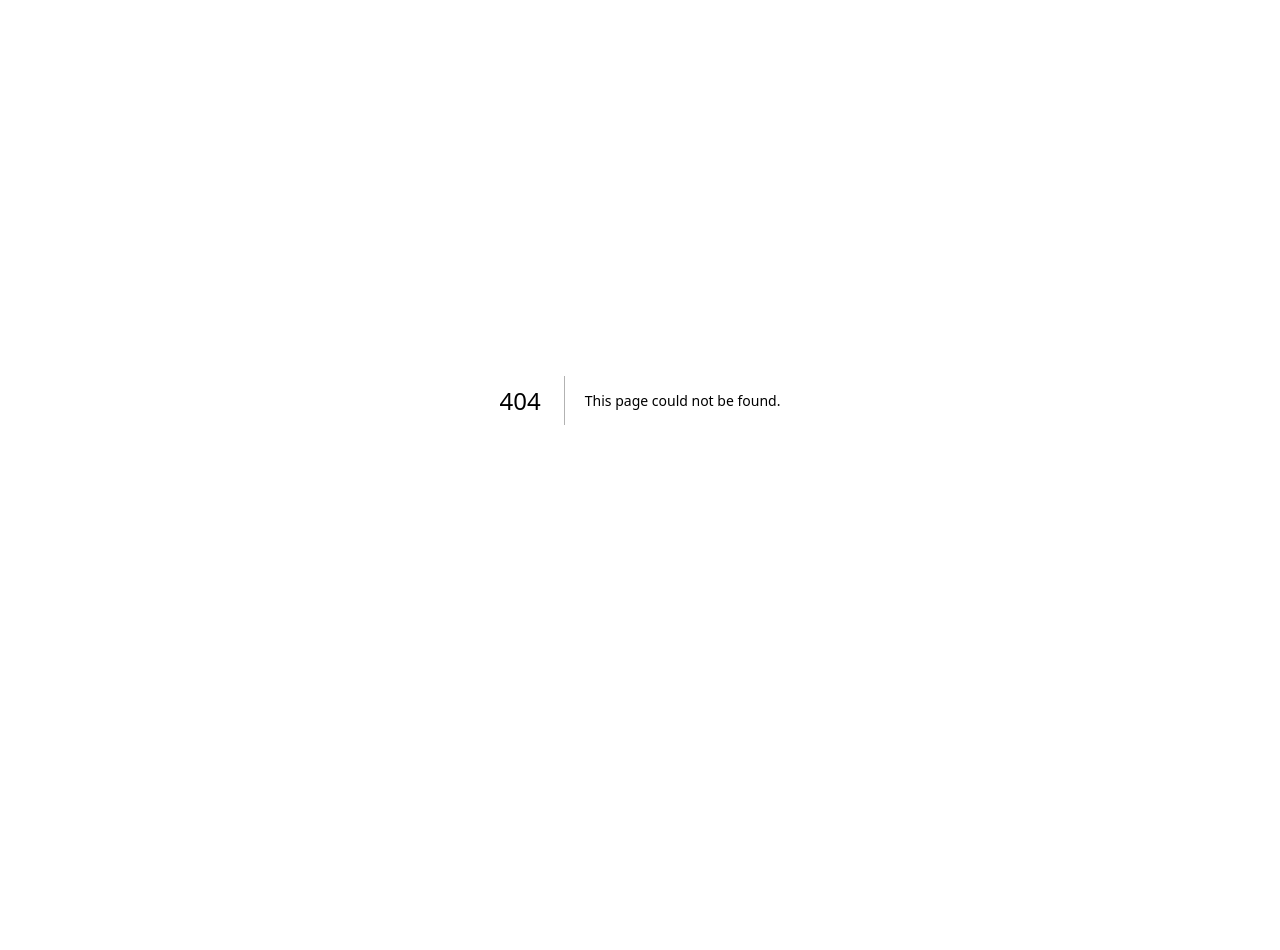
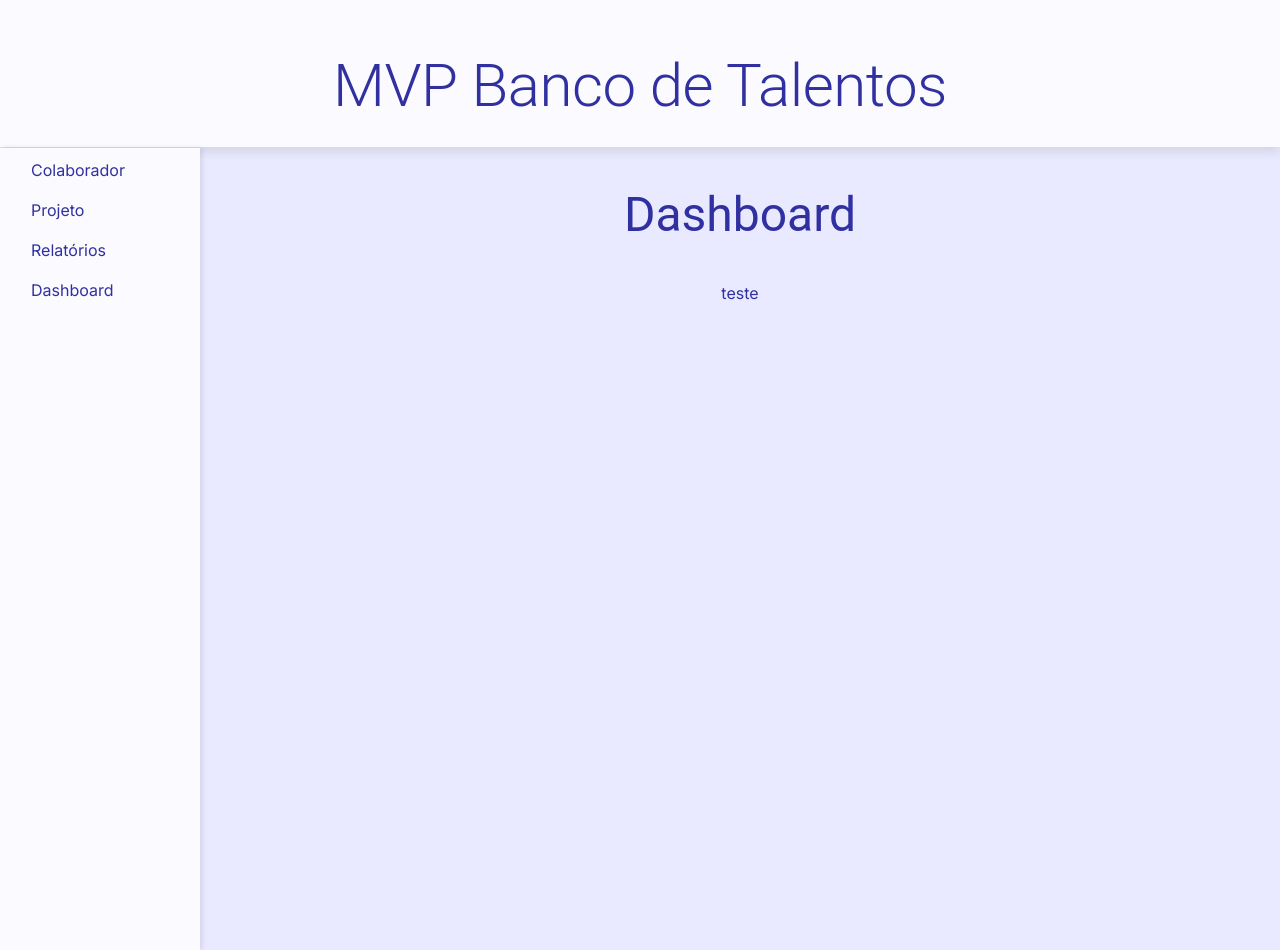
Before and after one commit to orivaldosantana/youtube-mvp-nextjs-14, a Next.js app: page /admin/painel in a window 1280 px wide. Before the commit this address had no page. Before the commit the page ends 800 px from the top, so only its background shows below. Built offline with nearby package versions, Linux system fonts and the light colour scheme.

Commit message:
Organização das páginas e do menu lateral

```diff
--- /dev/null
+++ b/src/app/admin/painel/page.tsx
@@ -0,0 +1,5 @@
+import GenericPage from "@/ui/genericpage";
+
+export default function PainelPage() {
+  return <GenericPage title={"Dashboard"}>teste</GenericPage>;
+}
--- /dev/null
+++ b/src/app/admin/relatorio/page.tsx
@@ -0,0 +1,5 @@
+import GenericPage from "@/ui/genericpage";
+
+export default function RelatorioPage() {
+  return <GenericPage title={"Relatórios"}>teste</GenericPage>;
+}
--- a/src/ui/navbar.tsx
+++ b/src/ui/navbar.tsx
@@ -1,5 +1,5 @@
-import Link from "next/link"
-import styles from "../app/page.module.css"
+import Link from "next/link";
+import styles from "../app/page.module.css";
 
 export default function Navbar() {
   return (
@@ -7,7 +7,9 @@ export default function Navbar() {
       <nav>
         <Link href="/admin/colaborador">Colaborador</Link>
         <Link href="/admin/projeto">Projeto</Link>
+        <Link href="/admin/relatorio">Relatórios</Link>
+        <Link href="/admin/painel">Dashboard</Link>
       </nav>
     </div>
-  )
+  );
 }
```
